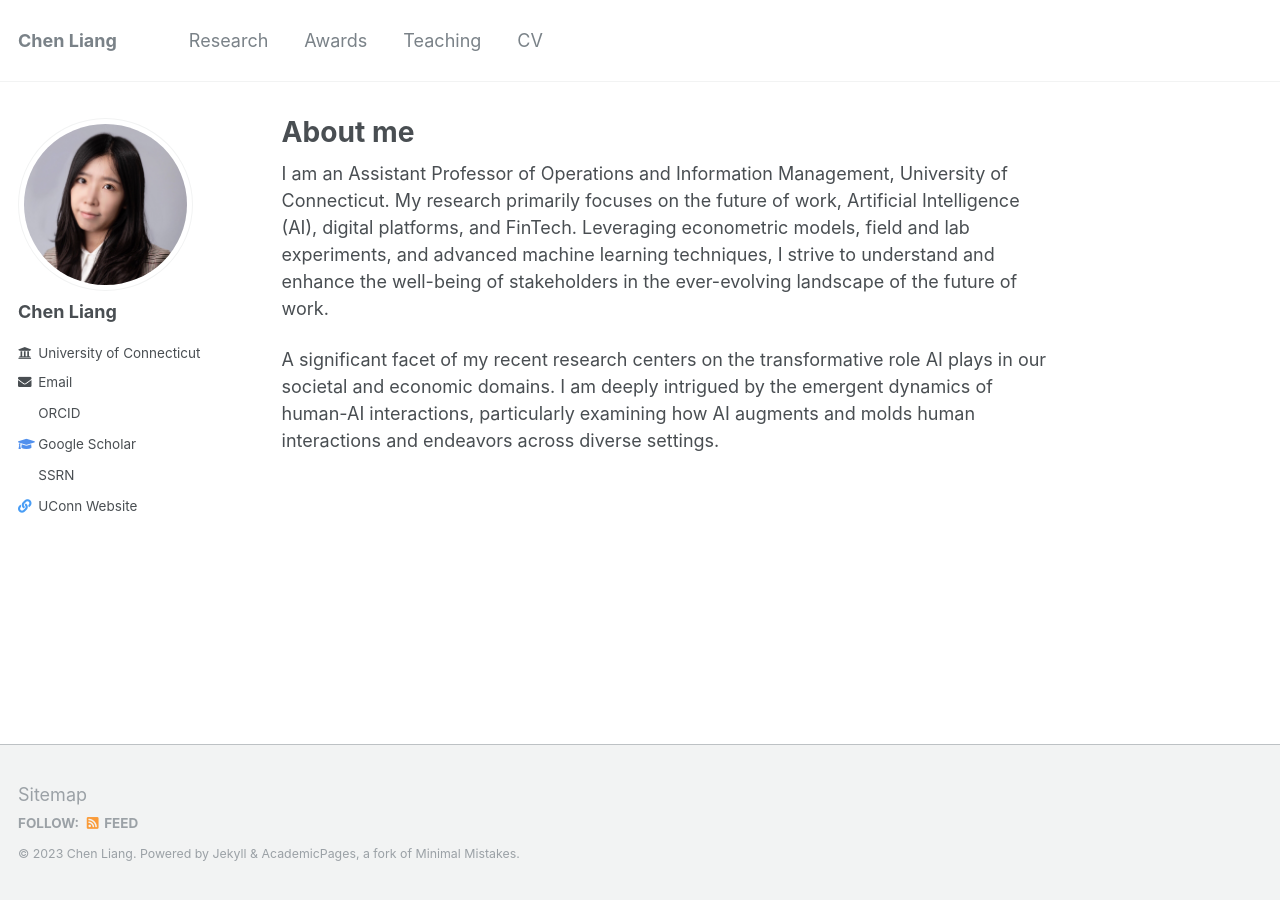
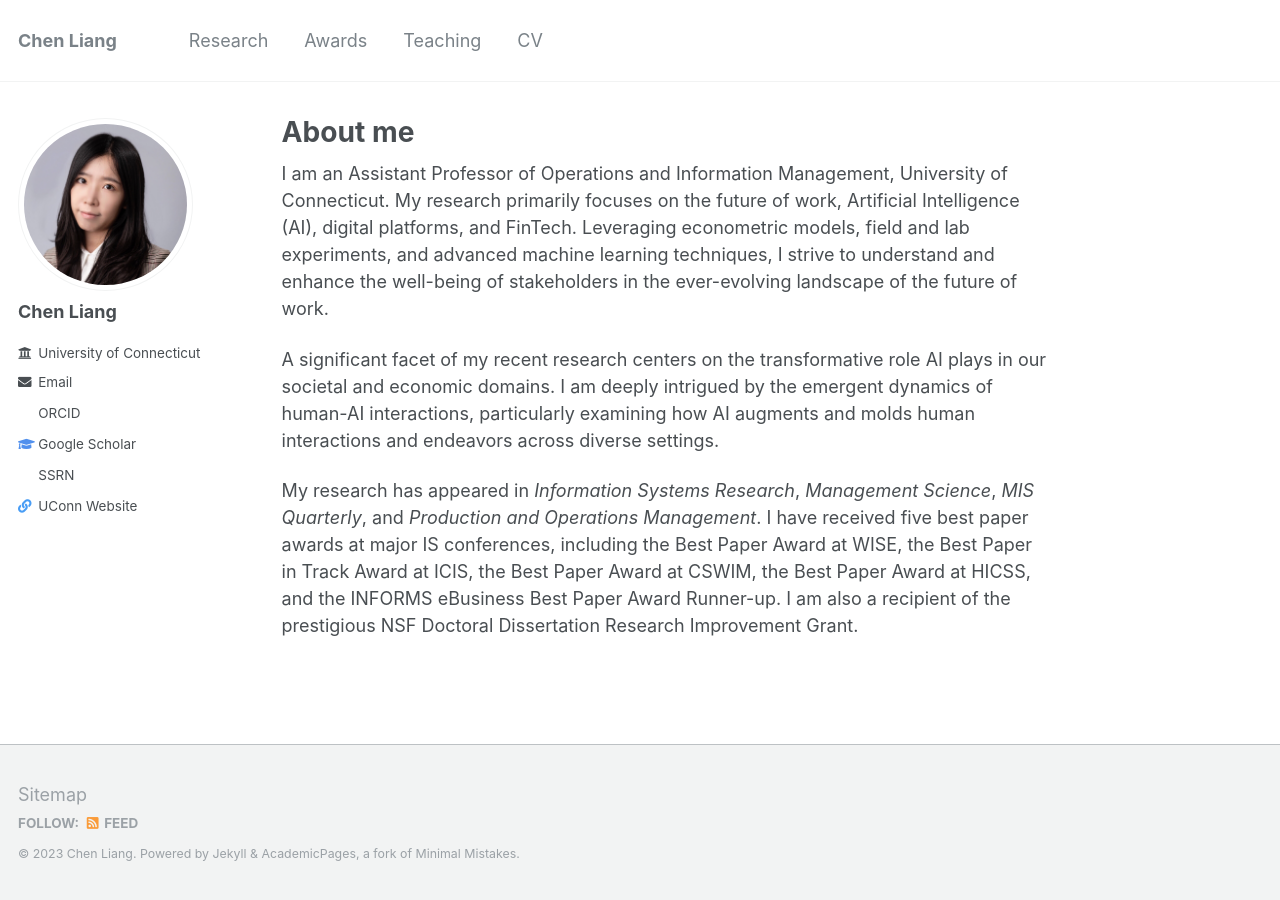
Before and after one commit to chen0liang/chen0liang.github.io, a Jekyll site: the page built from _pages/about.md, in a window 1280 px wide. Built offline with Jekyll 4.4.1, drawn with Linux system fonts in a browser that asks for light colours; a style sheet for code colours, icons or effects is not loaded.

Commit message:
update about3

```diff
--- a/_pages/about.md
+++ b/_pages/about.md
@@ -11,3 +11,5 @@ redirect_from:
 I am an Assistant Professor of Operations and Information Management, University of Connecticut. My research primarily focuses on the future of work,  Artificial Intelligence (AI), digital platforms, and FinTech. Leveraging econometric models, field and lab experiments, and advanced machine learning techniques, I strive to understand and enhance the well-being of stakeholders in the ever-evolving landscape of the future of work.
 
 A significant facet of my recent research centers on the transformative role AI plays in our societal and economic domains. I am deeply intrigued by the emergent dynamics of human-AI interactions, particularly examining how AI augments and molds human interactions and endeavors across diverse settings.
+
+My research has appeared in  *Information Systems Research*, *Management Science*, *MIS Quarterly*, and *Production and Operations Management*. I have received five best paper awards at major IS conferences, including the Best Paper Award at WISE, the Best Paper in Track Award at ICIS, the Best Paper Award at CSWIM, the Best Paper Award at HICSS, and the INFORMS eBusiness Best Paper Award Runner-up. I am also a recipient of the prestigious NSF Doctoral Dissertation Research Improvement Grant.
```
